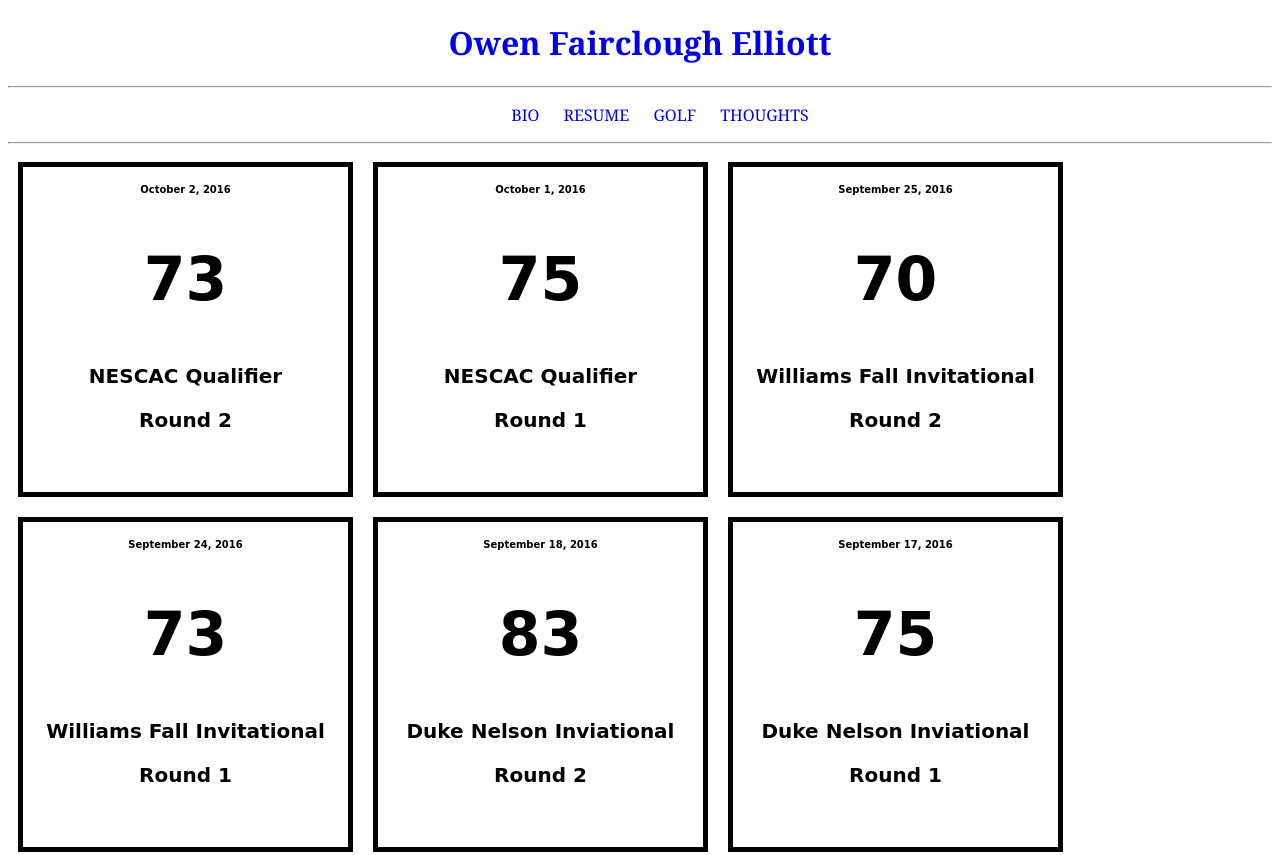
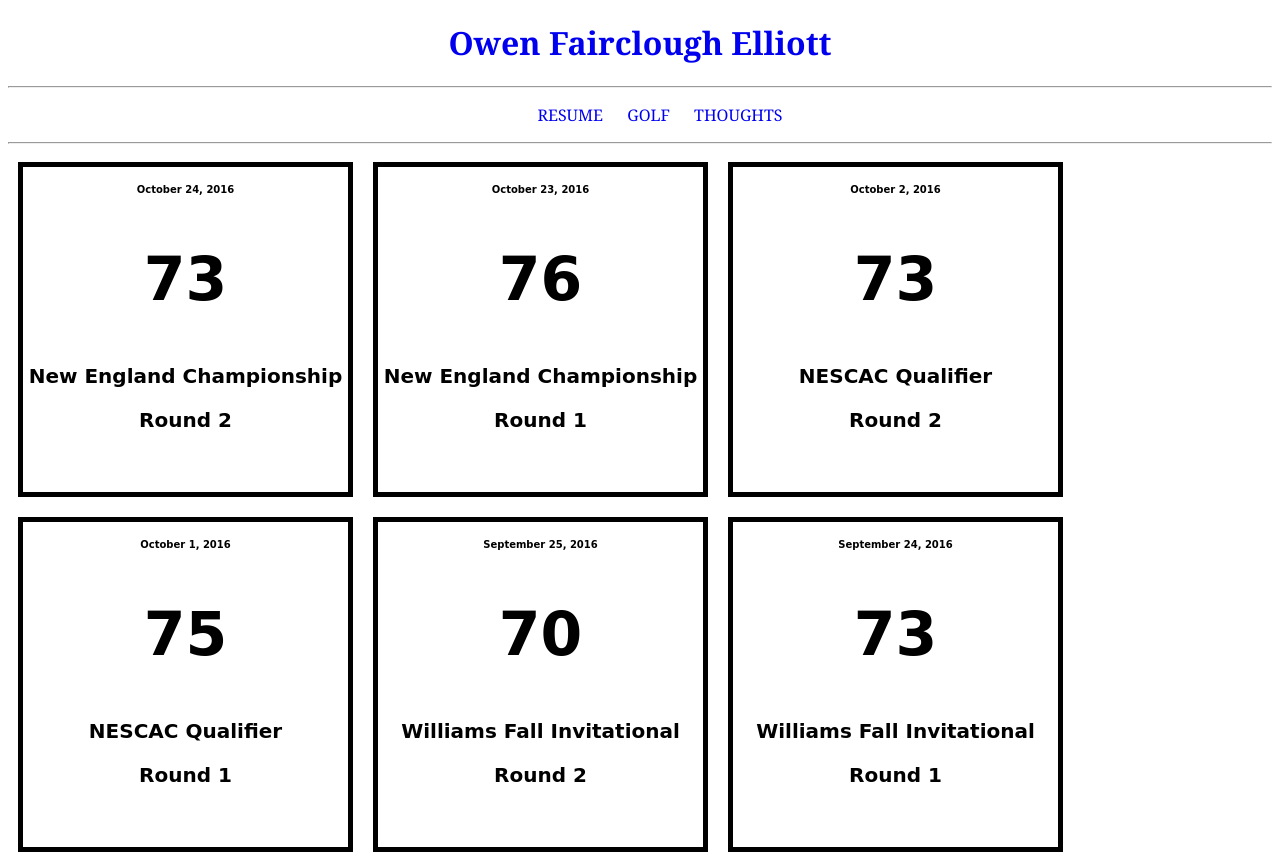
Before and after one commit to oellio01/oellio01.github.io, a plain HTML site: page golf.html in a window 1280 px wide. Shown: the top 855 px of the page. Drawn offline with Linux system fonts and the light colour scheme.

Commit message:
back to where i was

```diff
--- a/golf.html
+++ b/golf.html
@@ -12,12 +12,23 @@
     <h1><a href="index.html"> Owen Fairclough Elliott</a> </h1>
     <hr/>
     <ul>
-        <li><a href="bio.html">BIO</a></li>
         <li><a href="resume.html">RESUME</a></li>
         <li><a href="golf.html">GOLF</a></li>
         <li><a href="thoughts.html">THOUGHTS</a></li>
     </ul>
     <hr/>
+    <div style="cursor:pointer" onclick="window.open('http://www.gotuftsjumbos.com/sports/golf/2016-17/files/NEIGA_Rd_2.pdf')">
+        <h5>October 24, 2016</h5>
+        <h2>73</h2>
+        <h3>New England Championship</h3>
+        <h3>Round 2</h3>
+    </div>
+    <div style="cursor:pointer" onclick="window.open('http://www.gotuftsjumbos.com/sports/golf/2016-17/files/NEIGA_Rd_2.pdf')">
+        <h5>October 23, 2016</h5>
+        <h2>76</h2>
+        <h3>New England Championship</h3>
+        <h3>Round 1</h3>
+    </div>
     <div style="cursor:pointer" onclick="window.open('http://www.gotuftsjumbos.com/sports/golf/2016-17/files/NESCACQ16Day2.pdf')">
         <h5>October 2, 2016</h5>
         <h2>73</h2>
```
Also changed, not shown: index.html (+0 -4 lines), resume.html (+0 -1 lines), resume_style.css (+0 -19 lines).
